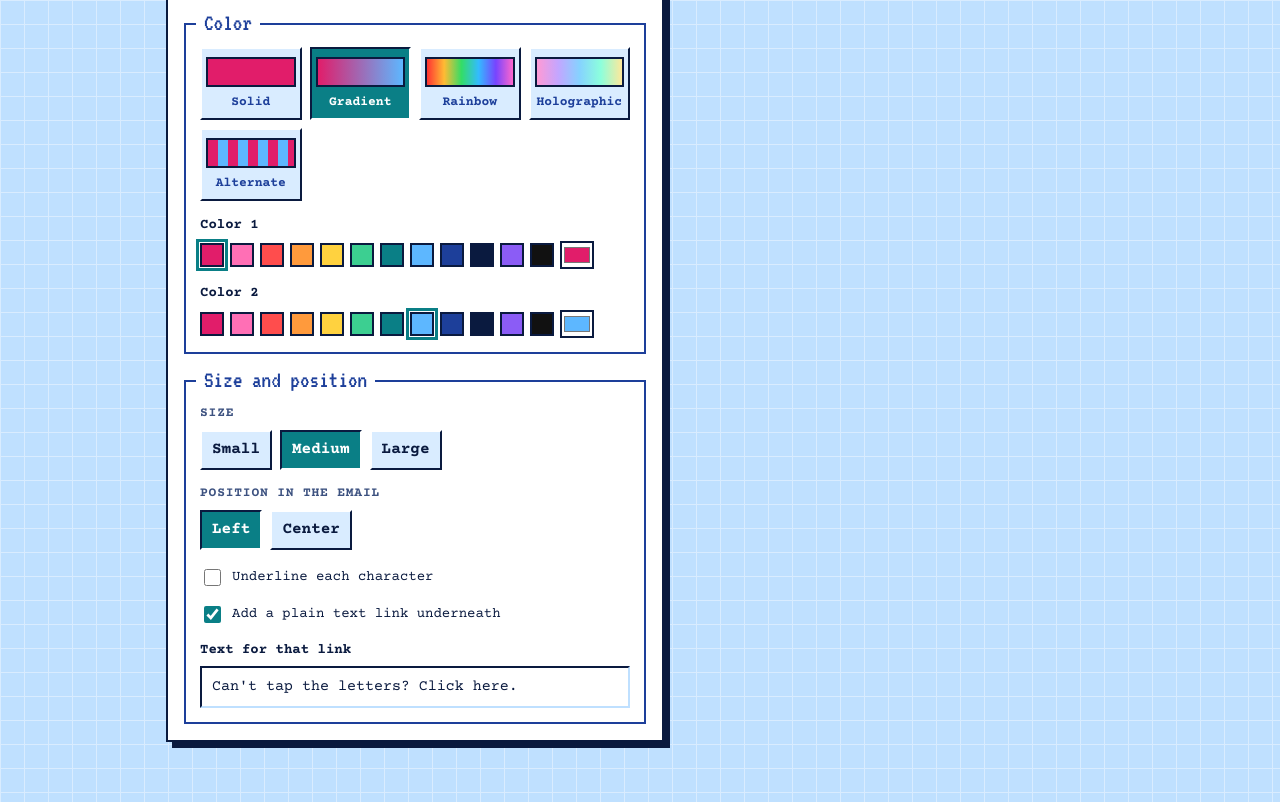
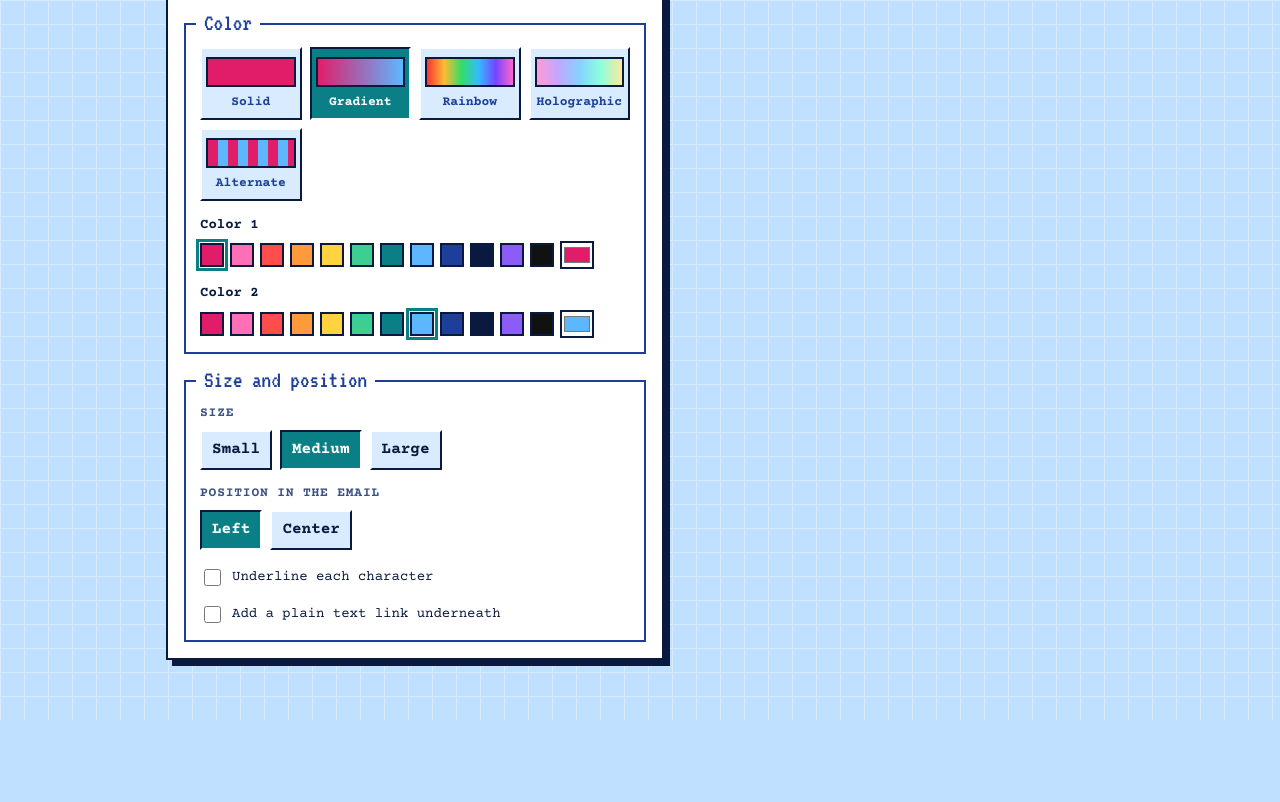
Before and after one commit to anishkask/click-me, a plain HTML site: page index.html in a window 1280 px wide. Shown: the part 1176-1978 px from the top of the page. After the commit the page ends 1896 px from the top, so only its background shows below. Drawn offline with nearby package versions, Linux system fonts and the light colour scheme.

Commit message:
Turn off the plain text link by default

```diff
--- a/index.html
+++ b/index.html
@@ -138,7 +138,7 @@
                     <input type="checkbox" id="underline" /> Underline each character
                   </label>
                   <label class="check" for="fallback">
-                    <input type="checkbox" id="fallback" checked /> Add a plain text link underneath
+                    <input type="checkbox" id="fallback" /> Add a plain text link underneath
                   </label>
                   <div id="fallback-row">
                     <label class="lbl" for="fallback-text">Text for that link</label>
--- a/js/script.js
+++ b/js/script.js
@@ -226,7 +226,7 @@
     size: 'm',
     align: 'left',
     underline: false,
-    fallback: true,
+    fallback: false,
     fallbackText: "Can't tap the letters? Click here.",
   };
 
```
